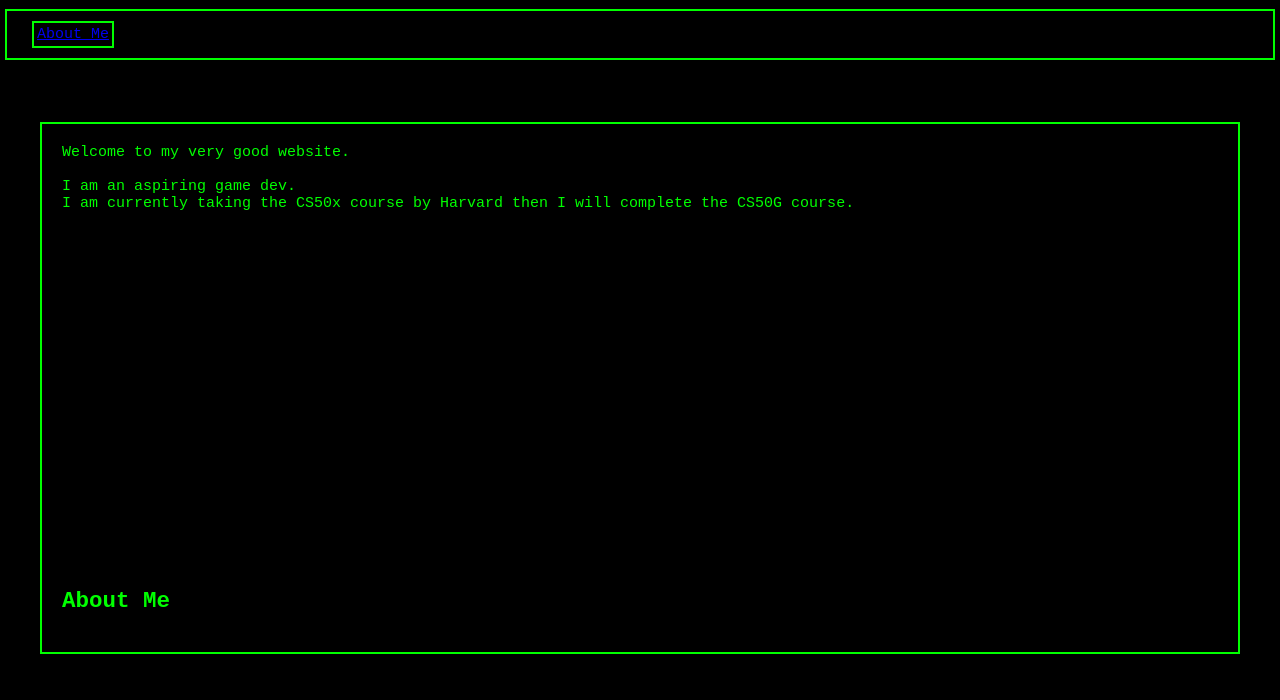
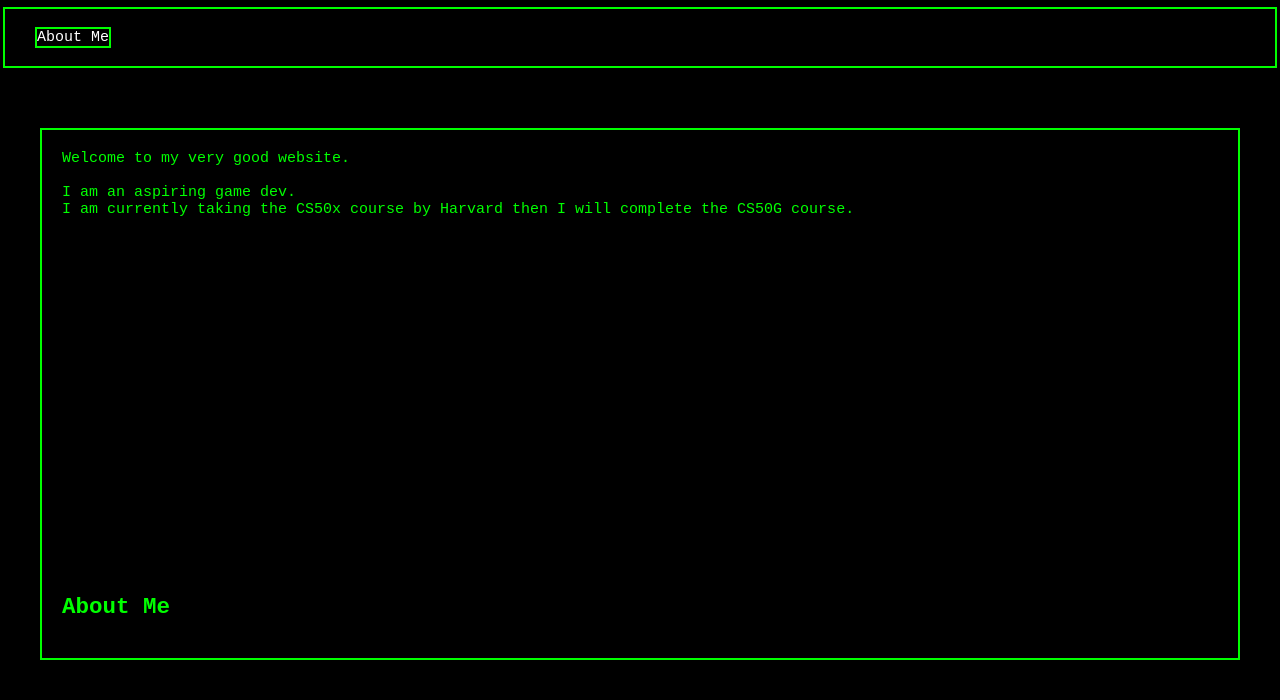
Before and after one commit to Owxri/Owxri.github.io, a plain HTML site: page index.html in a window 1280 px wide. Shown: the part 104-804 px from the top of the page. Drawn offline with Linux system fonts and the light colour scheme; a web font is replaced by a local one.

Commit message:
Update index.html

```diff
--- a/index.html
+++ b/index.html
@@ -28,20 +28,20 @@ header {
 }
 .toolbar {
   border: 2px solid lime;
-  margin: 5px;
-  padding: 15px;
+  margin: 3px;
+  padding: 20px;
 }
 .button {
   align: left;
   margin: 10px;
   border: 2px solid lime;
   width: 100px;
-  padding: 3px;
+  padding: 0px;
   text-align: center;
   text-color: lime;
 }
+a:link {text-decoration: none; color: white;}
 a:visited {text-decoration: none; color: white;}
-a:hover {text-decoration: none; color: white;}
 a:focus {text-decoration: none; color: white;}
 a:active {text-decoration: none; color: white;}
 
```
